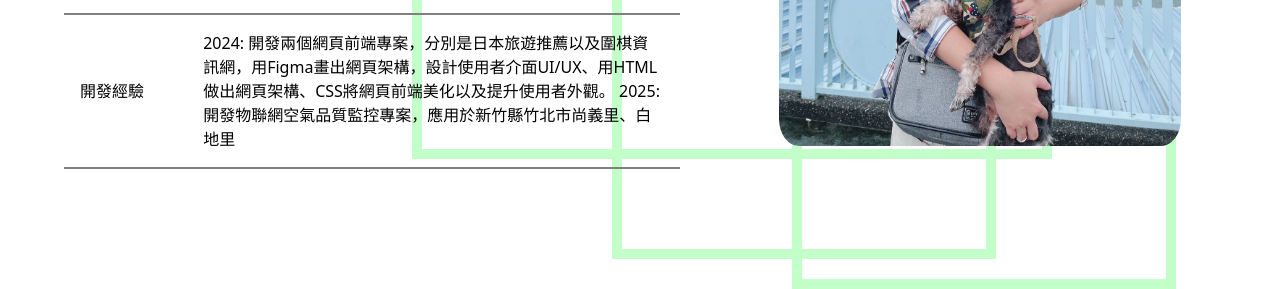
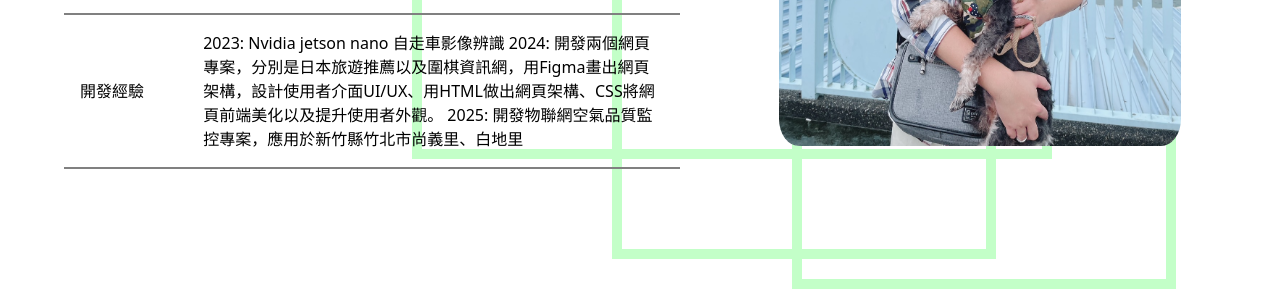
Before and after one commit to teddy135790196/teddy.github.io, a plain HTML site: page index.html in a window 1280 px wide. Shown: the part 1707-1996 px from the top of the page. Drawn offline with nearby package versions, Linux system fonts and the light colour scheme.

Commit message:
Update index.html

```diff
--- a/index.html
+++ b/index.html
@@ -171,8 +171,10 @@
             <tr>
               <td>開發經驗</td>
               <td>
+                2023:
+                Nvidia jetson nano 自走車影像辨識
                 2024:
-                開發兩個網頁前端專案，分別是日本旅遊推薦以及圍棋資訊網，用Figma畫出網頁架構，設計使用者介面UI/UX、用HTML做出網頁架構、CSS將網頁前端美化以及提升使用者外觀。
+                開發兩個網頁專案，分別是日本旅遊推薦以及圍棋資訊網，用Figma畫出網頁架構，設計使用者介面UI/UX、用HTML做出網頁架構、CSS將網頁前端美化以及提升使用者外觀。
                 2025:
                 開發物聯網空氣品質監控專案，應用於新竹縣竹北市尚義里、白地里
               </td>
```
